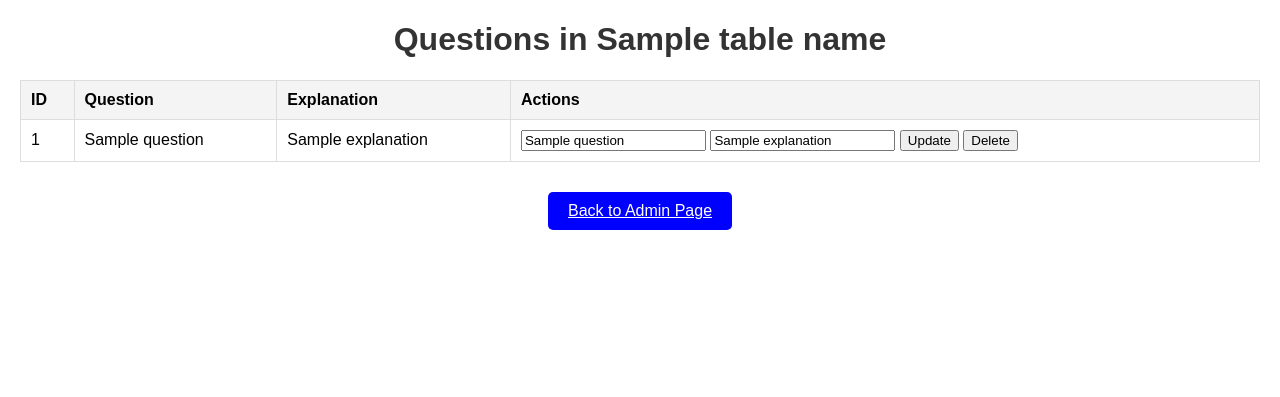
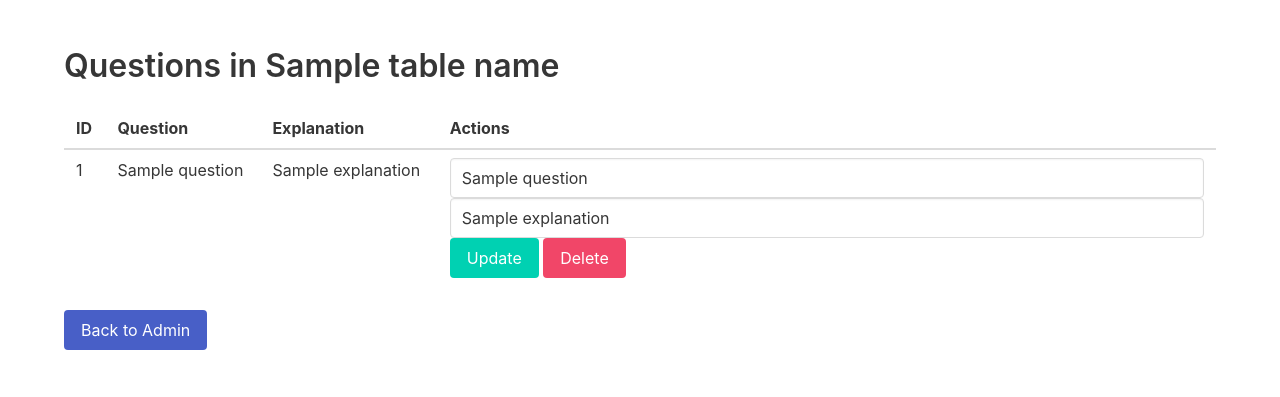
Before and after one commit to edekoethan/Webstack---Portfolio-Project, a Flask app: template templates/view_questions.html in a window 1280 px wide. Shown: the top 397 px of the page. Run offline with Flask 3, Linux system fonts and the light colour scheme; the template is opened without the code that fills it: most values are stand-ins (such as "Sample title", 1, 10 or a date in 2020).

Commit message:
view/edit questions

```diff
--- a/app.py
+++ b/app.py
@@ -55,8 +55,9 @@ def view_tables():
     tables = get_table_names()
     return render_template('view_tables.html', tables=tables)
 
-@app.route('/admin/view_questions/<string:table_name>', methods=['GET'])
-def view_questions(table_name):
+@app.route('/admin/view_questions', methods=['POST'])
+def view_questions():
+    table_name = request.form['table_name']
     view_questions_sql = f"SELECT id, question, explanation FROM {table_name}"
     questions = db.session.execute(db.text(view_questions_sql)).fetchall()
     return render_template('view_questions.html', table_name=table_name, questions=questions)
--- a/templates/view_questions.html
+++ b/templates/view_questions.html
@@ -1,69 +1,16 @@
 <!DOCTYPE html>
-<html>
+<html lang="en">
 <head>
+    <meta charset="UTF-8">
+    <meta name="viewport" content="width=device-width, initial-scale=1.0">
     <title>View Questions</title>
-    <style>
-        body {
-            font-family: Arial, sans-serif;
-            margin: 20px;
-            text-align: center; /* Centralize content */
-        }
-        h1 {
-            color: #333;
-        }
-        table {
-            width: 100%;
-            border-collapse: collapse;
-            margin: 20px 0;
-        }
-        th, td {
-            padding: 10px;
-            border: 1px solid #ddd;
-            text-align: left;
-        }
-        th {
-            background-color: #f4f4f4;
-        }
-        tr:nth-child(even) {
-            background-color: #f9f9f9;
-        }
-        .back-button {
-            background-color: blue; /* Blue buttons */
-            color: white;
-            padding: 10px 20px;
-            border: none;
-            border-radius: 5px;
-            cursor: pointer;
-            margin-top: 10px;
-            display: inline-block;
-        }
-        .form-container {
-            margin-bottom: 20px;
-        }
-        .form-container form {
-            display: inline-block;
-            margin: 10px auto;
-        }
-        .form-container input[type="text"], .form-container select {
-            border-radius: 5px; /* Curved edge for input fields and dropdowns */
-            padding: 5px;
-            width: 200px;
-            margin: 5px 0;
-        }
-        .form-container button {
-            background-color: blue; /* Blue buttons */
-            color: white;
-            padding: 10px 20px;
-            border: none;
-            border-radius: 5px;
-            cursor: pointer;
-            margin-top: 10px;
-        }
-    </style>
+    <link rel="stylesheet" href="https://cdnjs.cloudflare.com/ajax/libs/bulma/0.9.3/css/bulma.min.css">
 </head>
 <body>
-    <h1>Questions in {{ table_name }}</h1>
-    <table>
+    <section class="section">
+        <div class="container">
+            <h1 class="title">Questions in {{ table_name }}</h1>
+            <table class="table is-fullwidth">
                 <thead>
                     <tr>
                         <th>ID</th>
@@ -79,19 +26,21 @@
                         <td>{{ question.question }}</td>
                         <td>{{ question.explanation }}</td>
                         <td>
-                    <form action="/admin/update_question/{{ table_name }}/{{ question.id }}" method="post" style="display: inline;">
-                        <input type="text" name="question" value="{{ question.question }}" required>
-                        <input type="text" name="explanation" value="{{ question.explanation }}" required>
-                        <button type="submit">Update</button>
+                            <form action="{{ url_for('update_question', table_name=table_name, question_id=question.id) }}" method="post" style="display:inline;">
+                                <input class="input" type="text" name="question" value="{{ question.question }}" placeholder="Question">
+                                <input class="input" type="text" name="explanation" value="{{ question.explanation }}" placeholder="Explanation">
+                                <button class="button is-primary" type="submit">Update</button>
                             </form>
-                    <form action="/admin/delete_question/{{ table_name }}/{{ question.id }}" method="post" style="display: inline;">
-                        <button type="submit">Delete</button>
+                            <form action="{{ url_for('delete_question', table_name=table_name, question_id=question.id) }}" method="post" style="display:inline;">
+                                <button class="button is-danger" type="submit">Delete</button>
                             </form>
                         </td>
                     </tr>
                     {% endfor %}
                 </tbody>
             </table>
-    <a href="/admin" class="back-button">Back to Admin Page</a>
+            <a class="button is-link" href="{{ url_for('admin') }}">Back to Admin</a>
+        </div>
+    </section>
 </body>
 </html>
```
Also changed, not shown: templates/admin.html (+9 -3 lines), instance/flashcards.db. Lines whose indentation alone changed are shown as unchanged.
